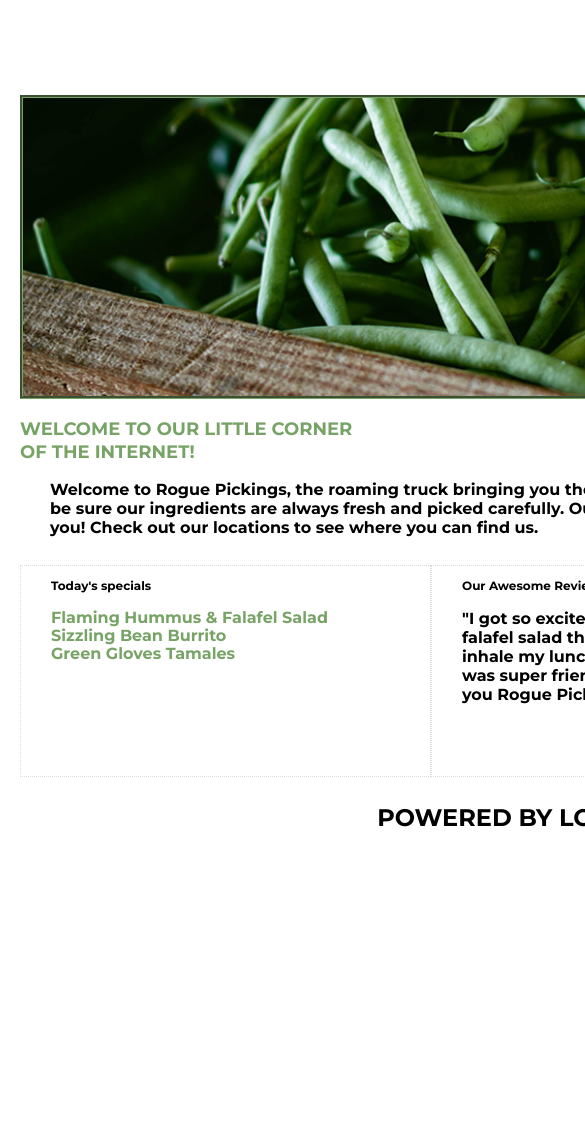
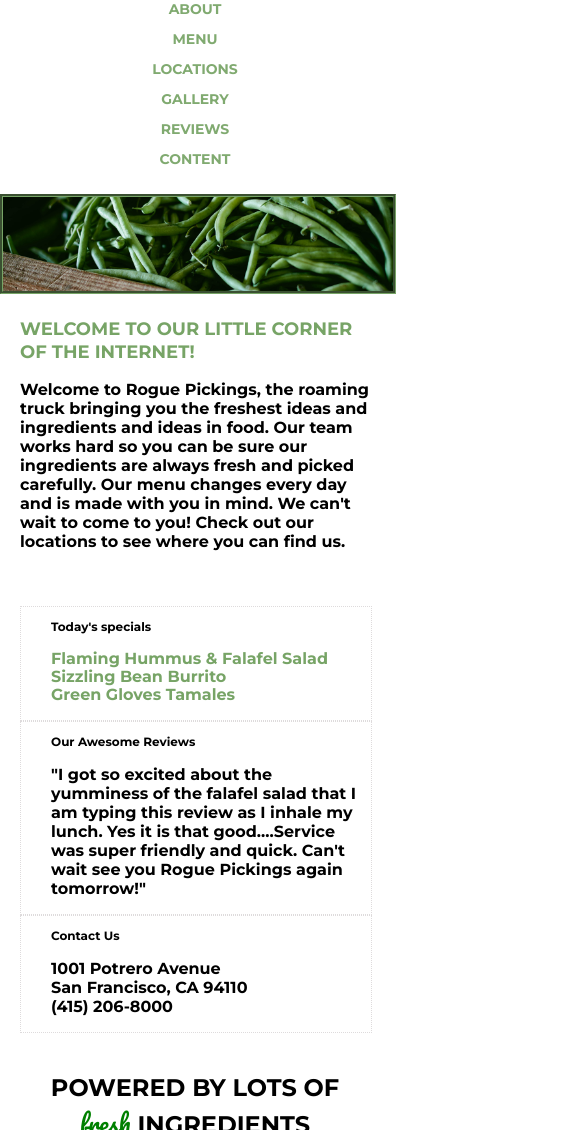
Before and after one commit to codeherbert/Rogue-Pickings, a plain HTML site: page index.html in a window 390 px wide. Shown: the part 105-1235 px from the top of the page, 585 px wide, since content can reach past the window. Before the commit the page ends 980 px from the top, so only its background shows below. Drawn offline with Linux system fonts and the light colour scheme.

Commit message:
css adjustments for responsiveness

```diff
--- a/css/main.css
+++ b/css/main.css
@@ -1,47 +1,56 @@
 /***** BASE STYLES *****/
 
-body {
-  font-family: 'Montserrat', sans-serif;
+html {
+  margin: 0 auto;
+  max-width: 1280px;
 }
 
-header {
-  height: 110px;
-}
-
-#about {
-  height: 470px;
-}
-
-#info {
-  height: 210px;
-}
-
-#phrase {
-  height: 80px;
+body {
+  font-family: "Montserrat", sans-serif;
+  overflow-x: hidden;
 }
 
 /***** GRID *****/
 
 .full-width {
-  width: 1240px;
+  width: 100%;
 }
 
 .half-width {
-  width: 620px;
-  float: left;
+  width: 100%;
+}
+
+@media only screen and (min-width: 800px) {
+  .half-width {
+    float: left;
+    margin-bottom: 100px;
+    width: 50%;
+  }
 }
 
 .third-width {
   border: 1px dotted #dedbdc;
-  float: left;
-  height: 210px;
-  width: 409px;
+  width: 100%;
+}
+
+@media only screen and (min-width: 800px) {
+  .third-width {
+    float: left;
+    min-height: 255px;
+    width: 33.1%;
+  }
+}
+
+@media only screen and (min-width: 1000px) {
+  .third-width {
+    min-height: 195px;
+  }
 }
 
 /***** HEADER SECTION *****/
 
 header {
-  padding: 50px 20px 40px 20px;
+  padding: 50px 20px 10px 20px;
   margin: 0 auto;
 }
 
@@ -50,53 +59,82 @@ header {
 }
 
 h1 {
-  text-align: left;
+  text-align: center;
   margin: 0 auto;
 }
 
-h1, header ul li {
+@media only screen and (min-width: 800px) {
+  h1 {
+    text-align: left;
+  }
+}
+
+h1,
+header ul li {
   text-transform: uppercase;
 }
 
 header ul {
   list-style: none;
+  padding-left: 0;
 }
 
 header ul li {
-  display :inline-block;
+  display: block;
   font-size: 14px;
-  padding-left: 20px;
+  margin-bottom: 12px;
+  text-align: center;
+}
+
+@media only screen and (min-width: 800px) {
+  header ul li {
+    display: inline-block;
+    margin-bottom: 0;
+    padding-left: 20px;
+  }
 }
 
 header nav ul li a {
   color: #80aa70;
   text-decoration: none;
+}
 
+/***** Banner *****/
+
+@media only screen and (min-width: 800px) {
+  #banner {
+    margin: 0 20px;
+  }
+}
+
+#banner img {
+  border: 3px groove #77a466;
+  width: 100%;
+  max-width: 1220px;
 }
 
 /***** ABOUT *****/
 
 #about {
-  margin: 0 20px;
-}
-
-#about img {
-  border: 3px groove #77a466;
-}
-
-#about img, #about p, #phrase {
-  width: 1240px;
+  margin: 20px 20px 55px;
 }
 
 #about h2 {
   color: #77a466;
   font-size: 18px;
   line-height: 23px;
+  text-align: left;
   text-transform: uppercase;
 }
 
 #about p {
   text-align: left;
+}
+
+@media only screen and (min-width: 800px) {
+  #about p {
+    padding-left: 30px;
+  }
 }
 
 /***** INFO *****/
@@ -119,26 +157,47 @@ header nav ul li a {
   font-size: 12px;
 }
 
-#info h3, ul, p {
+#info p {
+  padding-right: 5px;
+}
+
+#info h3,
+#info p,
+#info ul {
   padding-left: 30px;
   text-align: left;
 }
 
-/***** PHRASE *****/
+/***** Footer *****/
 
-#phrase {
+#footer {
+  clear: both;
   margin: 0 20px;
+  padding-top: 20px;
   font-size: 16px;
 }
 
-#phrase h2 {
+@media only screen and (min-width: 800px) {
+  #footer {
+    padding: 20px;
+  }
+}
+
+#footer .phrase {
   text-transform: uppercase;
   text-align: center;
 }
 
-#phrase h2 span {
+@media only screen and (max-width: 799px) {
+  #footer .phrase {
+    margin: 20px auto;
+    max-width: 325px;
+  }
+}
+
+#footer .phrase span {
   color: green;
-  font-family: 'Pacifico', cursive;
+  font-family: "Pacifico", cursive;
   font-weight: lighter;
   text-transform: lowercase;
 }
--- a/index.html
+++ b/index.html
@@ -29,8 +29,10 @@
           </div>
         </header>
         <main>
+          <div id="banner">
+            <img src="img/hero-image.png" alt="Fresh Green Beans"/>
+          </div>
           <section id="about">
-            <img src="img/hero-image.png" alt="Fresh Green Beans"/>
             <h2>Welcome to our little corner of the internet!</h2>
             <p>Welcome to Rogue Pickings, the roaming truck bringing you the
                freshest ideas and ingredients and ideas in food.  Our team
@@ -63,8 +65,8 @@
               </div>
             </div>
           </section>
-          <footer id="phrase">
-            <h2>Powered by lots of <span>fresh</span> ingredients</h2>
+          <footer id="footer">
+            <h2 class="phrase">Powered by lots of <span>fresh</span> ingredients</h2>
           </footer>
         </main>
     </body>
```
